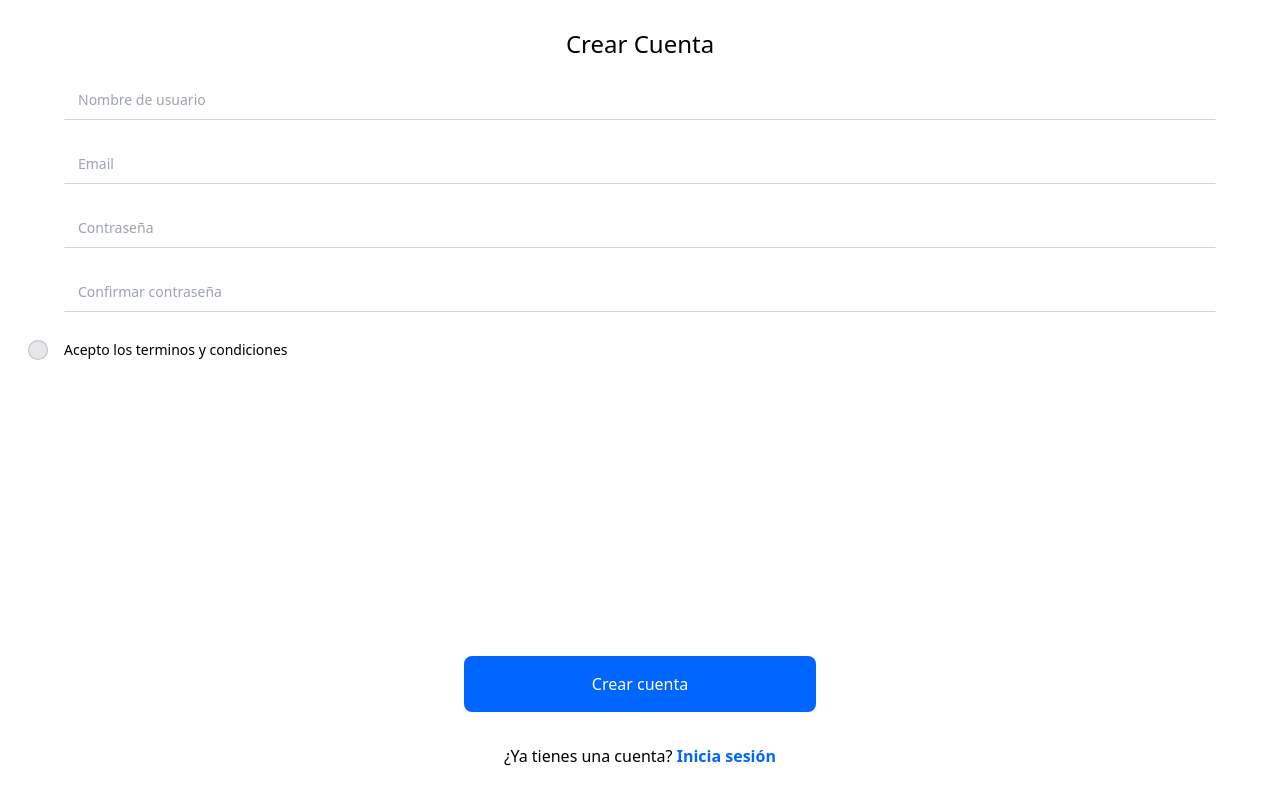
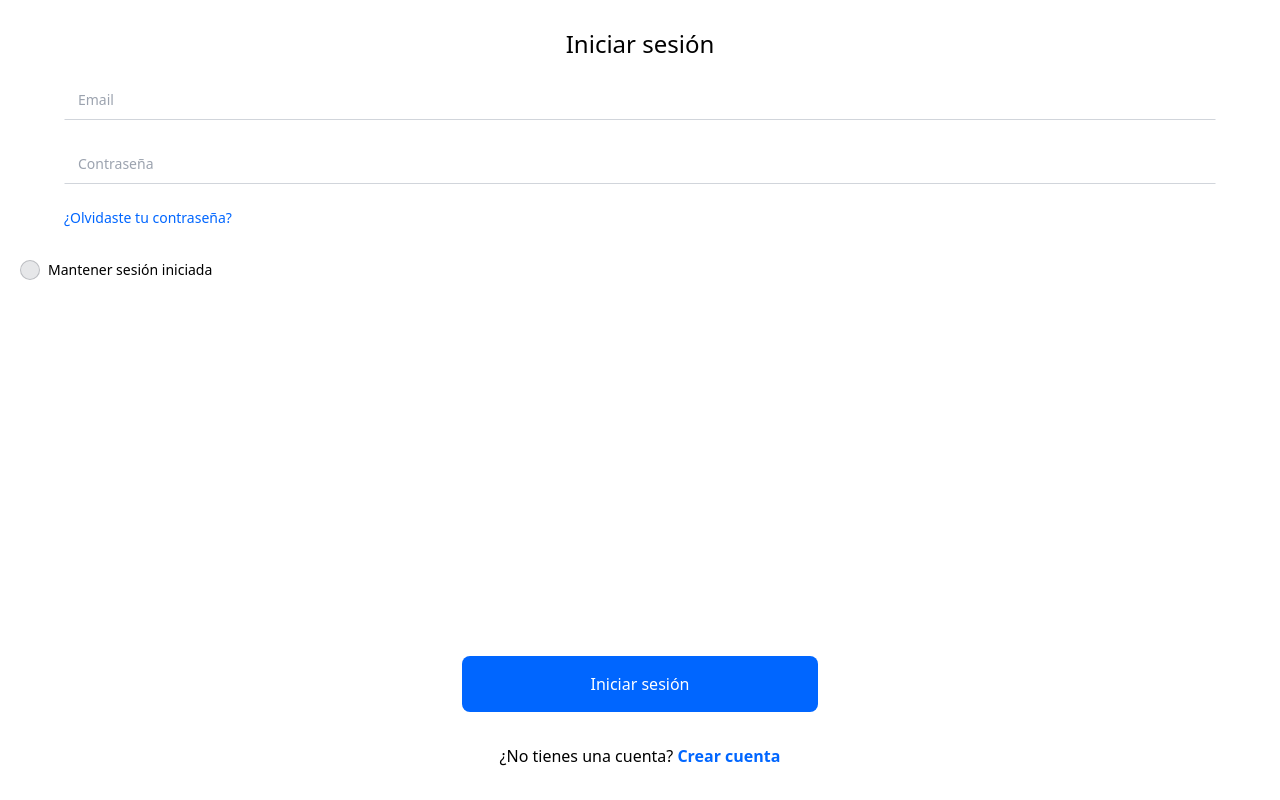
Before and after one commit to mathiascianni/anteia2.0, a React (Vite) app: page /login in a window 1280 px wide. Built offline with nearby package versions, Linux system fonts and the light colour scheme.

Commit message:
login
pagina de login

```diff
--- a/src/components/Auth/Checkbox.jsx
+++ b/src/components/Auth/Checkbox.jsx
@@ -3,8 +3,7 @@ import React from 'react';
 const Checkbox = ({text}) => {
     return (
         <div class="flex items-center px-4 mt-4">
-                <label class="relative flex items-center p-3 rounded-full cursor-pointer" htmlFor="customStyle">
-
+                <label class="relative flex items-center px-1 py-4 rounded-full cursor-pointer" htmlFor="customStyle">
                     <input type="checkbox"
                         class="before:content[''] peer relative h-5 w-5 cursor-pointer appearance-none rounded-full border border-gray-900/20 bg-gray-900/10 transition-all before:absolute before:top-2/4 before:left-2/4 before:block before:h-12 before:w-12 before:-translate-y-2/4 before:-translate-x-2/4 before:rounded-full before:bg-blue-gray-500 before:opacity-0 before:transition-opacity checked:bg-primary checked:before:bg-gray-900 hover:scale-105 hover:before:opacity-0"
                         id="customStyle" />
--- a/src/components/Auth/Input.jsx
+++ b/src/components/Auth/Input.jsx
@@ -8,7 +8,7 @@ const Input = ({title = "", type = ""}) => {
                     type = {type}
                     class="peer w-full h-full border-t-transparent border-l-transparent border-r-transparent bg-transparent text-blue-gray-700 font-sans font-normal outline outline-0 focus:outline-0 border-b-gray-300 border focus:border-2  text-sm px-3 py-2.5  focus:border-b-blue-700"
                     placeholder=" " /><label
-                    class="flex w-full h-full select-none pointer-events-none absolute left-0 font-normal !overflow-visible truncate peer-placeholder-shown:text-blue-gray-500 leading-tight peer-focus:leading-tight peer-disabled:text-transparent peer-disabled:peer-placeholder-shown:text-blue-gray-500 transition-all -top-1.5 peer-placeholder-shown:text-sm text-[11px] peer-focus:text-[11px] before:content[' '] before:block before:box-border before:w-2.5 before:h-1.5 before:mt-[6.5px] before:mr-1 peer-placeholder-shown:before:border-transparent before:rounded-tl-md  before:pointer-events-none before:transition-all peer-disabled:before:border-transparent after:content[' '] after:block after:flex-grow after:box-border after:w-2.5 after:h-1.5 after:mt-[6.5px] after:ml-1 peer-placeholder-shown:after:border-transparent after:rounded-tr-md  after:pointer-events-none after:transition-all peer-disabled:after:border-transparent peer-placeholder-shown:leading-[3.75] text-gray-400 peer-focus:text-blue-700 ">
+                    class="flex w-full h-full select-none pointer-events-none absolute left-0 font-normal !overflow-visible truncate peer-placeholder-shown:text-blue-gray-500 leading-tight peer-focus:leading-tight peer-disabled:text-transparent peer-disabled:peer-placeholder-shown:text-blue-gray-500 transition-all -top-1.5 peer-placeholder-shown:text-sm text-[11px] peer-focus:text-[0.9rem] before:content[' '] before:block before:box-border before:w-2.5 before:h-1.5 before:mt-[6.5px] before:mr-1 peer-placeholder-shown:before:border-transparent before:rounded-tl-md  before:pointer-events-none before:transition-all peer-disabled:before:border-transparent after:content[' '] after:block after:flex-grow after:box-border after:w-2.5 after:h-1.5 after:mt-[6.5px] after:ml-1 peer-placeholder-shown:after:border-transparent after:rounded-tr-md  after:pointer-events-none after:transition-all peer-disabled:after:border-transparent peer-placeholder-shown:leading-[3.75] text-gray-400 peer-focus:text-blue-700 ">
                         {title}
                 </label>
             </div>
--- a/src/pages/Login.jsx
+++ b/src/pages/Login.jsx
@@ -4,18 +4,17 @@ import Checkbox from '../components/Auth/Checkbox';
 
 const Login = () => {
     return (
-        <div className='text-center mt-7'>
-            <h1 className='text-2xl'>Crear Cuenta</h1>
+        <div className=' mt-7'>
+        <h1 className='text-2xl text-center'>Iniciar sesión</h1>
         <div className='mt-5 w-[90%] gap-6 flex flex-col mx-auto'>
-                <Input title="Nombre de usuario" type="text" />
             <Input title="Email" type="Email" />
             <Input title="Contraseña" type="password" />
-                <Input title="Confirmar contraseña" type="password" />
+            <label className='text-primary text-sm '>¿Olvidaste tu contraseña?</label>
         </div>
-            <Checkbox text="Acepto los terminos y condiciones" />
+        <Checkbox text="Mantener sesión iniciada" />
         <div className='fixed bottom-0 w-full flex flex-col'>
-                <button className='mx-auto text-white bg-primary px-32 py-4 rounded-lg'>Crear cuenta</button>
-                <label className='my-8'>¿Ya tienes una cuenta? <span className='text-primary font-bold'>Inicia sesión</span></label>
+            <button className='mx-auto text-white bg-primary px-32 py-4 rounded-lg'>Iniciar sesión</button>
+            <label className='text-center my-8'>¿No tienes una cuenta? <span className='text-primary font-bold'>Crear cuenta</span></label>
         </div>
     </div>
     );
--- /dev/null
+++ b/src/pages/Register.jsx
@@ -0,0 +1,24 @@
+import React from 'react';
+import Input from '../components/Auth/Input';
+import Checkbox from '../components/Auth/Checkbox';
+
+const Register = () => {
+    return (
+        <div className='text-center mt-7'>
+            <h1 className='text-2xl'>Crear Cuenta</h1>
+            <div className='mt-5 w-[90%] gap-6 flex flex-col mx-auto'>
+                <Input title="Nombre de usuario" type="text" />
+                <Input title="Email" type="Email" />
+                <Input title="Contraseña" type="password" />
+                <Input title="Confirmar contraseña" type="password" />
+            </div>
+            <Checkbox text="Acepto los terminos y condiciones" />
+            <div className='fixed bottom-0 w-full flex flex-col'>
+                <button className='mx-auto text-white bg-primary px-32 py-4 rounded-lg'>Crear cuenta</button>
+                <label className='my-8'>¿Ya tienes una cuenta? <span className='text-primary font-bold'>Inicia sesión</span></label>
+            </div>
+        </div>
+    );
+}
+
+export default Register;
--- a/src/router/MainRoutes.jsx
+++ b/src/router/MainRoutes.jsx
@@ -1,5 +1,6 @@
 import { Routes, Route } from "react-router-dom"
 import MainLayout from "../Layouts/MainLayout"
+import Register from "../pages/Register"
 import Login from "../pages/Login"
 
 const MainRoutes = () => {
@@ -7,6 +8,7 @@ const MainRoutes = () => {
     <>
       <Routes>
         <Route path="/" element={<MainLayout><div>esto es una verga</div></MainLayout>} />
+        <Route path="/register" element={<Register />} />
         <Route path="/login" element={<Login />} />
       </Routes>
     </>
```
Lines whose indentation alone changed are shown as unchanged.
